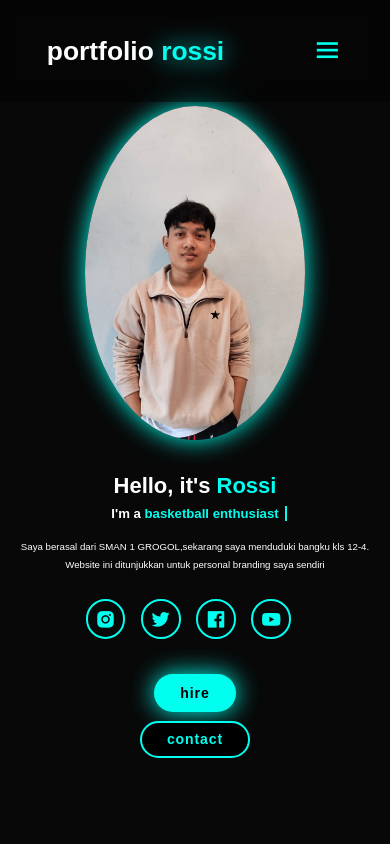
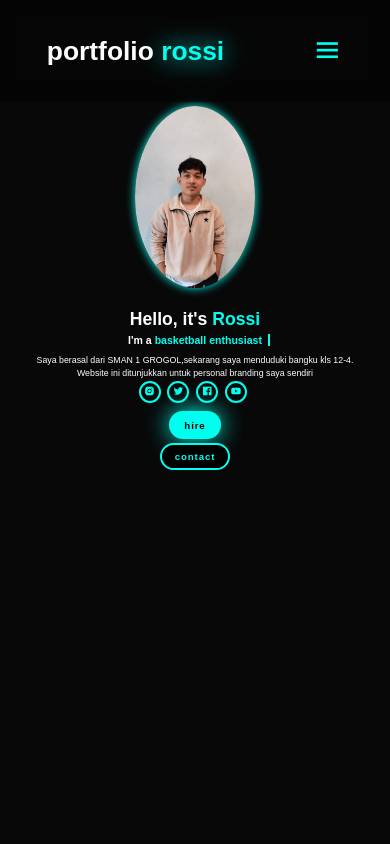
Before and after one commit to rossi35254/rossi, a plain HTML site: page index.html in a window 390 px wide. Shown: the top 844 px of the page. Drawn offline with nearby package versions, Linux system fonts and the light colour scheme.

Commit message:
Add files via upload

```diff
--- a/css/stylesheet_1.css
+++ b/css/stylesheet_1.css
@@ -644,44 +644,91 @@ home-img{
 @media (max-width: 600px) {
     .home {
         flex-direction: column;
-        gap: 2rem;
-        margin: 2rem 1rem;
-        align-items: center;
-        justify-content: flex-start;
+        gap: 1.5rem !important;
+        margin: 2rem 0.5rem !important;
+        align-items: center !important;
+        justify-content: flex-start !important;
     }
     .home-img {
         order: 1;
         width: 100%;
         display: flex;
         justify-content: center;
+        margin: 0 !important;
     }
     .home-img img {
-        width: 60vw;
-        max-width: 220px;
-        top: 0;
+        width: 120px !important;
+        max-width: 60vw !important;
+        min-width: 80px;
+        top: 0 !important;
+        margin: 0 !important;
+        box-shadow: 0 0 10px var(--main-color);
     }
     .home-content {
         order: 2;
-        align-items: center;
-        text-align: center;
-        margin-top: 1rem;
+        align-items: center !important;
+        text-align: center !important;
+        margin: 0.5rem 0 0 0 !important;
+        width: 100%;
     }
     .home-content h1 {
-        font-size: 2.5rem;
-        margin-top: 1rem;
+        font-size: 2rem !important;
+        margin-top: 0.5rem !important;
+        line-height: 1.1;
     }
     .home-content h3 {
-        font-size: 1.5rem;
+        font-size: 1.2rem !important;
+        margin: 0.5rem 0 !important;
     }
     .home-content p {
-        font-size: 1.1rem;
-        max-width: 100%;
+        font-size: 1rem !important;
+        max-width: 100% !important;
+        margin: 0.5rem 0 0 0 !important;
+        line-height: 1.5;
     }
     .btn-grup {
-        flex-direction: column;
-        gap: 1rem;
+        flex-direction: column !important;
+        gap: 0.5rem !important;
+        width: 100%;
+        align-items: center;
+    }
+    .btn {
+        font-size: 1.1rem !important;
+        padding: 0.7rem 1.5rem !important;
     }
     .social-icons {
-        margin-bottom: 1rem;
+        margin-bottom: 0.5rem !important;
+        justify-content: center;
+        width: 100%;
+    }
+    .social-icons a {
+        margin: 0 0.5rem 0.5rem 0 !important;
+        width: 2.5rem !important;
+        height: 2.5rem !important;
+        font-size: 1.3rem !important;
     }
 }
+@media (max-width: 768px) {
+  .home-content {
+    flex-direction: column;
+    text-align: center;
+  }
+
+  .home-img img {
+    width: 250px;
+    height: auto;
+    margin-top: 20px;
+  }
+
+  .home-img {
+    display: flex;
+    justify-content: center;
+    margin-top: 20px;
+  }
+
+  .home-content h1,
+  .home-content h3,
+  .home-content p {
+    text-align: center;
+  }
+}
--- a/index.html
+++ b/index.html
@@ -2,8 +2,8 @@
 <html lang="en">
 <head>
     <meta charset="UTF-8">
-    <mete http-equiv="X-UA-Compatible" content="ie=edge">
-    <mete name="viewport" content="width=device-width, initial-scale=1.0">
+    <meta http-equiv="X-UA-Compatible" content="ie=edge">
+    <meta name="viewport" content="width=device-width, initial-scale=1.0">
     <title>portfolio rossi</title>
     <link rel="stylesheet" href="css/stylesheet_1.css">
     <link href='https://unpkg.com/boxicons@2.1.4/css/boxicons.min.css' rel='stylesheet'>
```
